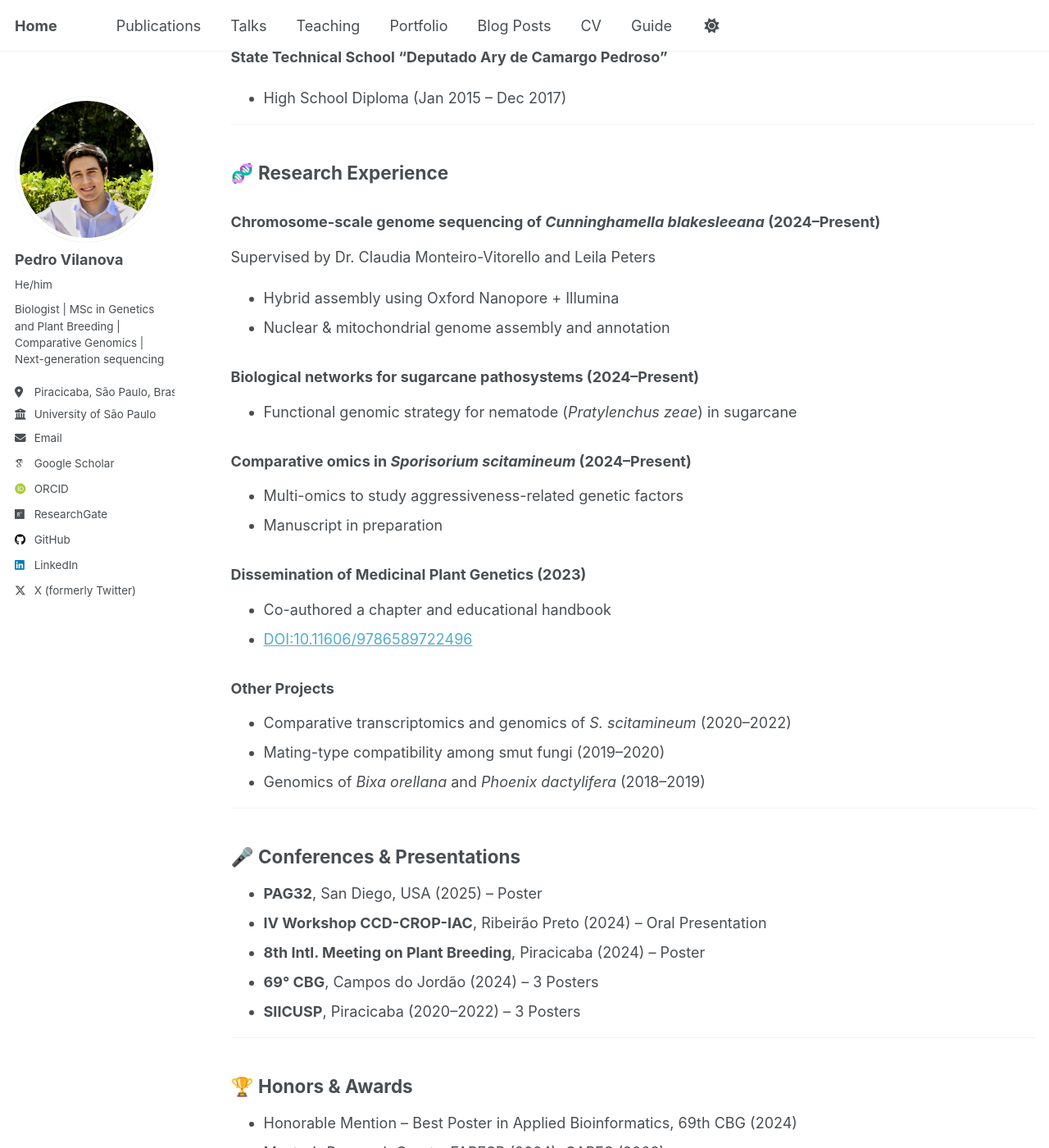
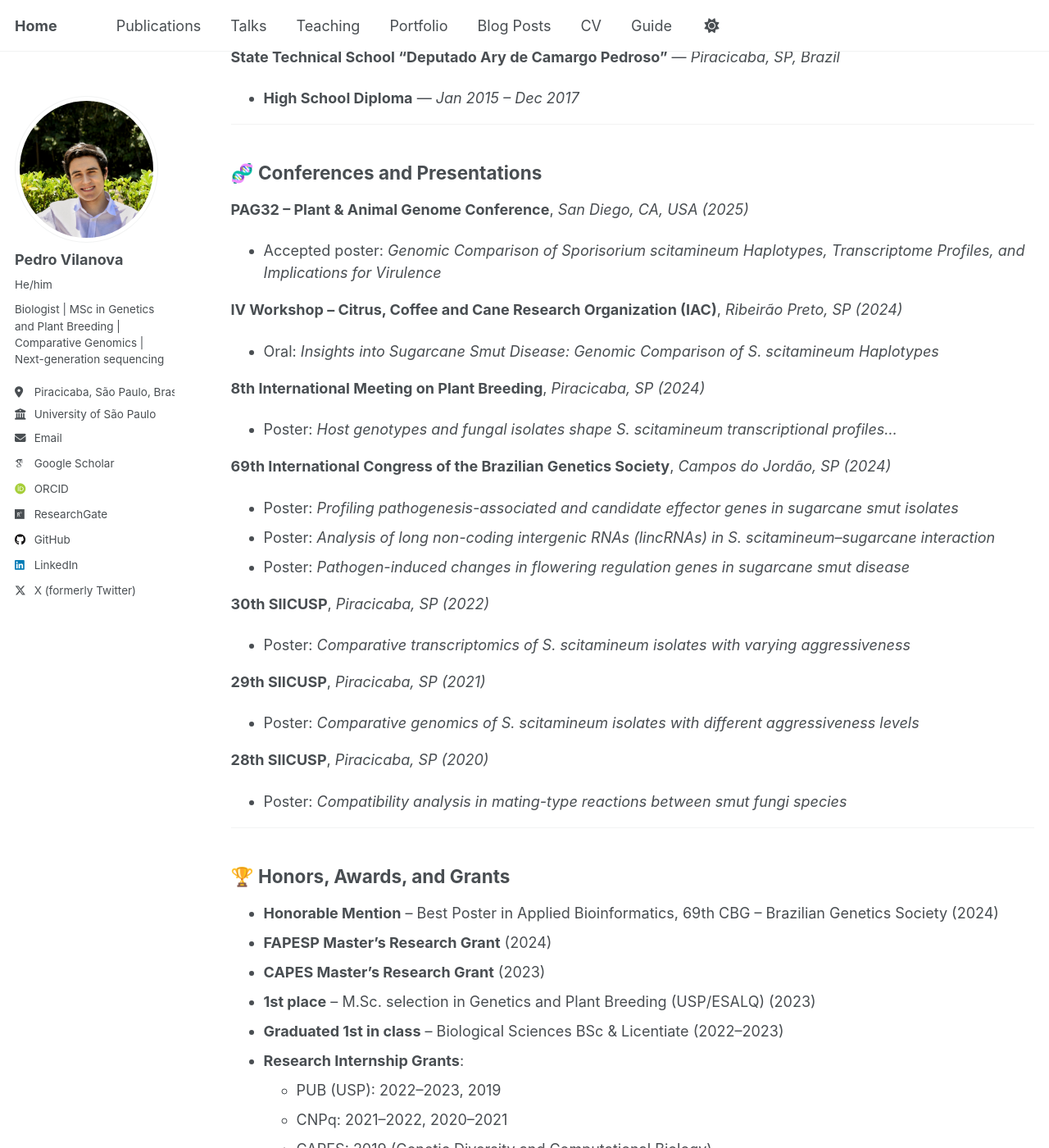
Before and after one commit to pedrofvilanova/pedrofvilanova.github.io, a Jekyll site: the page built from _pages/cv.md, in a window 1280 px wide and 1400 px high, scrolled down 559 px. Shown: the whole window at 82% size. Built offline with Jekyll 4.4.1, drawn with Linux system fonts in a browser that asks for light colours; some web fonts are replaced; some of the changed text lies outside the part shown.

Commit message:
Update cv.md

```diff
--- a/_pages/cv.md
+++ b/_pages/cv.md
@@ -10,104 +10,133 @@ redirect_from:
 {% include base_path %}
 
 ---
-# Pedro Fernando Vilanova Ferreira
-
-📍 Piracicaba, São Paulo, Brazil
-📧 [pedrovilanova@usp.br](mailto:pedrovilanova@usp.br)
-🔗 [LinkedIn](http://www.linkedin.com/in/pedrofvilanova) | [Google Scholar](https://scholar.google.com.br/citations?hl=pt-BR&user=V0BBABAAAAAJ)
+# PEDRO FERNANDO VILANOVA FERREIRA
+**Piracicaba, São Paulo, Brazil**
+📧 pedrovilanova@usp.br
+[LinkedIn](http://www.linkedin.com/in/pedrofvilanova) | [Google Scholar](https://scholar.google.com.br/citations?hl=pt-BR&user=V0BBABAAAAAJ)
 
 ---
 
 ## 🎓 Education
 
-**University of São Paulo (USP) – ESALQ, Brazil**
-- MBA in Data Science and Analytics (Apr 2024 – Present)
-- M.Sc. in Genetics and Plant Breeding (Jul 2023 – Present)
-- B.Sc. in Biological Sciences – GPA: 9.0/10 (Mar 2018 – Jul 2023)
-- Licentiate Degree in Biological Sciences – GPA: 9.1/10 (Mar 2018 – Dec 2022)
+**University of São Paulo (USP), Luiz de Queiroz College of Agriculture (ESALQ)** — *Piracicaba, SP, Brazil*
+- **MBA in Data Science and Analytics** — *Apr 2024 – Present*
+- **M.Sc. in Genetics and Plant Breeding** — *Jul 2023 – Present*
+- **B.Sc. in Biological Science** (9.0/10) — *Mar 2018 – Jul 2023*
+- **Licentiate Degree in Biological Science** (9.1/10) — *Mar 2018 – Dec 2022*
 
-**State Technical School "Deputado Ary de Camargo Pedroso"**
-- High School Diploma (Jan 2015 – Dec 2017)
+**State Technical School "Deputado Ary de Camargo Pedroso"** — *Piracicaba, SP, Brazil*
+- **High School Diploma** — *Jan 2015 – Dec 2017*
 
 ---
 
-## 🧬 Research Experience
+## 🧬 Conferences and Presentations
 
-### Chromosome-scale genome sequencing of *Cunninghamella blakesleeana* (2024–Present)
-Supervised by Dr. Claudia Monteiro-Vitorello and Leila Peters
-- Hybrid assembly using Oxford Nanopore + Illumina
-- Nuclear & mitochondrial genome assembly and annotation
+**PAG32 – Plant & Animal Genome Conference**, *San Diego, CA, USA (2025)*
+- Accepted poster: *Genomic Comparison of Sporisorium scitamineum Haplotypes, Transcriptome Profiles, and Implications for Virulence*
 
-### Biological networks for sugarcane pathosystems (2024–Present)
-- Functional genomic strategy for nematode (*Pratylenchus zeae*) in sugarcane
+**IV Workshop – Citrus, Coffee and Cane Research Organization (IAC)**, *Ribeirão Preto, SP (2024)*
+- Oral: *Insights into Sugarcane Smut Disease: Genomic Comparison of S. scitamineum Haplotypes*
 
-### Comparative omics in *Sporisorium scitamineum* (2024–Present)
-- Multi-omics to study aggressiveness-related genetic factors
-- Manuscript in preparation
+**8th International Meeting on Plant Breeding**, *Piracicaba, SP (2024)*
+- Poster: *Host genotypes and fungal isolates shape S. scitamineum transcriptional profiles...*
 
-### Dissemination of Medicinal Plant Genetics (2023)
-- Co-authored a chapter and educational handbook
-- [DOI:10.11606/9786589722496](https://doi.org/10.11606/9786589722496)
+**69th International Congress of the Brazilian Genetics Society**, *Campos do Jordão, SP (2024)*
+- Poster: *Profiling pathogenesis-associated and candidate effector genes in sugarcane smut isolates*
+- Poster: *Analysis of long non-coding intergenic RNAs (lincRNAs) in S. scitamineum–sugarcane interaction*
+- Poster: *Pathogen-induced changes in flowering regulation genes in sugarcane smut disease*
 
-### Other Projects
-- Comparative transcriptomics and genomics of *S. scitamineum* (2020–2022)
-- Mating-type compatibility among smut fungi (2019–2020)
-- Genomics of *Bixa orellana* and *Phoenix dactylifera* (2018–2019)
+**30th SIICUSP**, *Piracicaba, SP (2022)*
+- Poster: *Comparative transcriptomics of S. scitamineum isolates with varying aggressiveness*
+
+**29th SIICUSP**, *Piracicaba, SP (2021)*
+- Poster: *Comparative genomics of S. scitamineum isolates with different aggressiveness levels*
+
+**28th SIICUSP**, *Piracicaba, SP (2020)*
+- Poster: *Compatibility analysis in mating-type reactions between smut fungi species*
 
 ---
 
-## 🎤 Conferences & Presentations
+## 🏆 Honors, Awards, and Grants
 
-- **PAG32**, San Diego, USA (2025) – Poster
-- **IV Workshop CCD-CROP-IAC**, Ribeirão Preto (2024) – Oral Presentation
-- **8th Intl. Meeting on Plant Breeding**, Piracicaba (2024) – Poster
-- **69° CBG**, Campos do Jordão (2024) – 3 Posters
-- **SIICUSP**, Piracicaba (2020–2022) – 3 Posters
+- **Honorable Mention** – Best Poster in Applied Bioinformatics, 69th CBG – Brazilian Genetics Society (2024)
+- **FAPESP Master’s Research Grant** (2024)
+- **CAPES Master’s Research Grant** (2023)
+- **1st place** – M.Sc. selection in Genetics and Plant Breeding (USP/ESALQ) (2023)
+- **Graduated 1st in class** – Biological Sciences BSc & Licentiate (2022–2023)
+- **Research Internship Grants**:
+  - PUB (USP): 2022–2023, 2019
+  - CNPq: 2021–2022, 2020–2021
+  - CAPES: 2019 (Genetic Diversity and Computational Biology)
 
 ---
 
-## 🏆 Honors & Awards
+## 🔬 Research Experience
 
-- Honorable Mention – Best Poster in Applied Bioinformatics, 69th CBG (2024)
-- Master's Research Grants: FAPESP (2024), CAPES (2023)
-- Ranked 1st in ESALQ’s BSc and Licentiate Degrees (2022–2023)
-- CNPq & USP (PUB) internship grants (2018–2023)
+**Chromosome-scale genome sequencing – *Cunninghamella blakesleeana*** (*2024–Present*)
+Supervisors: Dr. Claudia Monteiro-Vitorello, Leila Peters
+- Genome sequencing (nuclear & mitochondrial), annotation, proteome analysis.
+- *Publication in prep.*
+
+**Biological networks in sugarcane pathosystems** (*2024–Present*)
+PI: Dr. Claudia Monteiro-Vitorello
+- Functional genomic strategies integrated with nematode-related pathosystems.
+
+**Comparative omics in _S. scitamineum_ virulence** (*2024–Present*)
+- Supervised by Dr. Claudia Monteiro-Vitorello
+- Integrates genomics, transcriptomics, and effector models of two isolates.
+- *Publication in prep.*
+
+**Genetics of Medicinal Plants (GEPLAM Project)** (*2023*)
+- Authored handbook: *Medicinal Plants and Phytotherapy: Between Traditional Wisdom and Modern Science*
+- Organized extension events and plant gardens.
+- *Abstract and book chapter published*
+
+**Comparative transcriptomics of _S. scitamineum_** (*2021–2022*)
+Supervisors: Dr. H. Silva, Dr. T. Dal’Sasso, Dr. C. Monteiro-Vitorello
+- Differential gene expression among fungal isolates
+
+**Comparative genomics of _S. scitamineum_** (*2020–2021*)
+- Whole-genome sequencing of aggressive isolate SSC04
+- Structural variation & effector polymorphisms analysis
+
+**Mating-type compatibility analysis in smut fungi** (*2019–2020*)
+- In vitro hybridization among *S. scitamineum*, *S. panici-leucophaei*, *U. maydis*, *U. hordei*
+
+**Genetic Diversity & Breeding Lab (ESALQ/USP)** (*2018–2019*)
+Supervisor: Dr. Maria I. Zucchi
+- Population genomics of *Bixa orellana* and *Phoenix dactylifera*
+- Training in NGS bioinformatics
 
 ---
 
-## 💻 Skills
+## 🛠️ Skills
 
-**Languages:**
-- English (Fluent, TOEFL ITP 630/677)
-- Portuguese (Native)
-- Spanish (Beginner)
-
-**Bioinformatics & Programming:**
-- Python & R for omics pipelines
-- IGV, Circos for visualization
-- Oxford Nanopore MinION library prep and sequencing
-- AlphaFold3
-- PyMOL
-
-**Laboratory Techniques:**
-- Microbial culture,
-- DNA/RNA extraction,
-- PCR,
-- Gel electrophoresis
-- Cloning
-- Agroinfiltration
-- Transient expression of heterologous proteins
-
-**Software:**
-- Microsoft Office, Google Suite
+- **Languages**: English (Fluent – TOEFL ITP 630 and TOEFL IBT 112/120), Portuguese (Native), Spanish (Beginner)
+- **Programming & Bioinformatics**: Python, R, IGV, Circos, AlphaFold3, PyMOL
+- **Software**: Microsoft Office, Google Workspace
+- **Lab Techniques**: Fungal & bacterial culture, DNA/RNA extraction, PCR, gel electrophoresis, Nanopore library prep & sequencing, cloning, agroinfiltration, transient expression of heterologous proteins
 
 ---
 
 ## 🌱 Extracurricular Activities
 
-- Coordinator, Medicinal Plants Extension Group (GEPLAM) – 2021–2024
-- Organizer & author of ESALQ Biology Handbook – 2021
-- Organizer, 1st Virtual Bio Symposium – 2020
-- Multiple student leadership roles at ESALQ – 2019–2021
-- Speaker at "Bio na Rua" (Zoo outreach event) – 2019
+- **Coordinator**, GEPLAM/ESALQ/USP (*2021–2024*)
+- **Moderator**, Interdisciplinary Dialogues Week Panel (*2021*)
+- **Organizer**, ESALQ Biology Handbook (*2021*)
+- **Organizer**, 1st Virtual Symposium of Biological Sciences (*2020*)
+- **Student Rep**, Department of Genetics (*2020–2021*)
+- **Student Rep**, Biological Sciences Committee (*2020–2021*)
+- **Vice-president**, Student Association (*2020–2021*)
+- **Academic Director**, Student Association (*2019–2020*)
+- **Speaker**, “Bio on the Street” (Zoo event on vaccines) (*2019*)
+
 ---
+
+## 📇 Media
+
+[📖 How is life as a biology student at USP?](https://jornal.usp.br/universidade/como-e-a-vida-de-um-estudante-de-biologia-na-usp/)
+
+[📖 Open access publication explains the adequate uses and effects of medicinal plants](https://jornal.usp.br/universidade/publicacao-gratuita-explica-usos-adequados-e-efeitos-de-plantas-medicinais/)
+
+---
```
